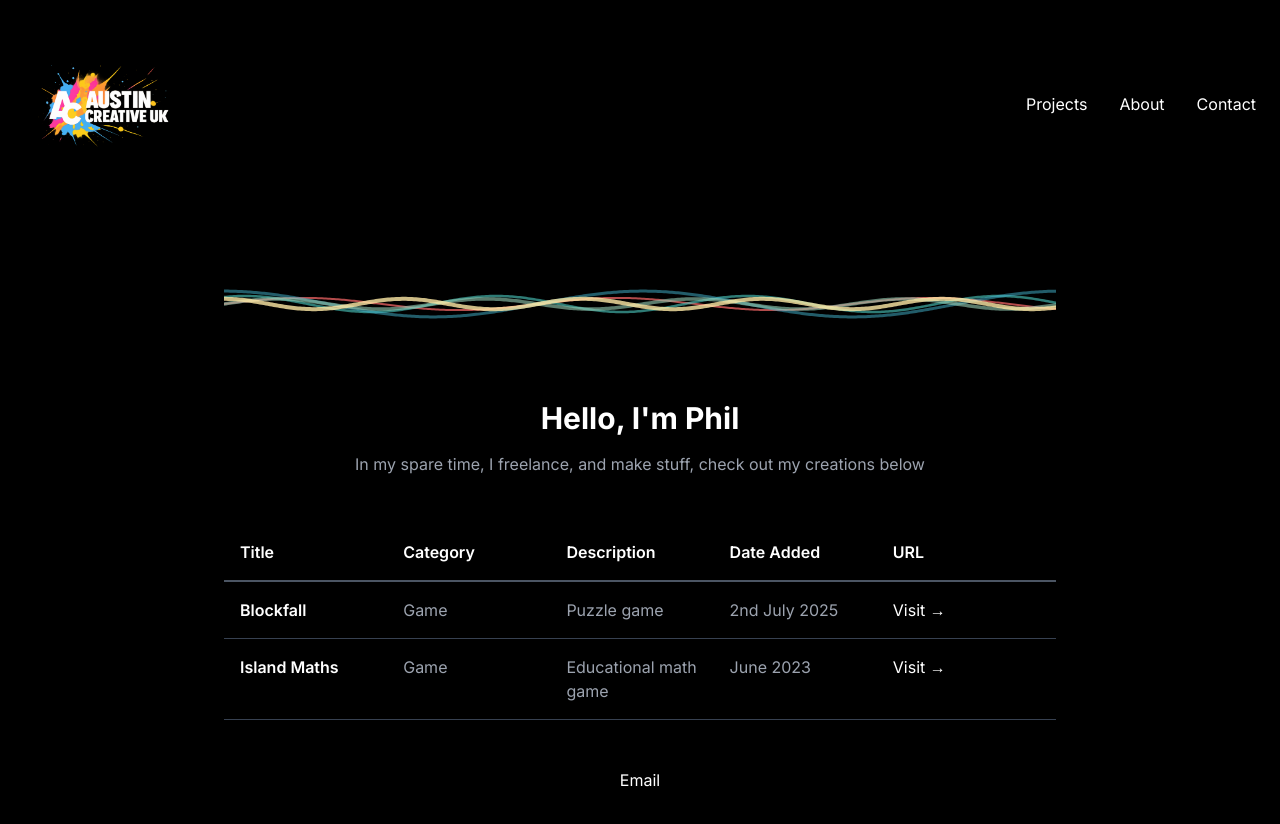
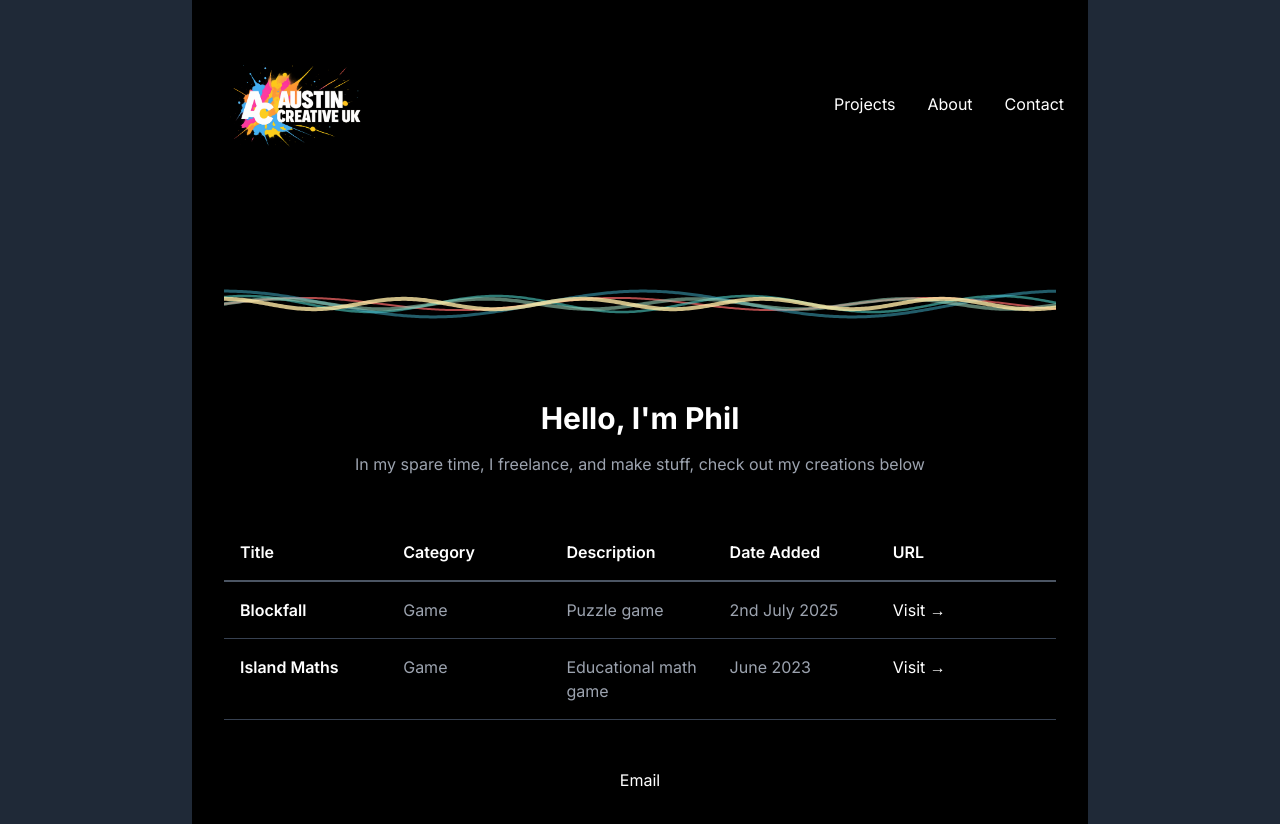
Before and after one commit to NitsuaFox/austincreative-website, a Next.js app: page / in a window 1280 px wide. Built offline with nearby package versions, Linux system fonts and the light colour scheme.

Commit message:
Lock menu bar to page width and add dark grey sides to content area

```diff
--- a/src/app/about/page.tsx
+++ b/src/app/about/page.tsx
@@ -3,9 +3,11 @@ import Link from 'next/link'
 
 export default function About() {
   return (
-    <main className="min-h-screen bg-black">
+    <main className="min-h-screen bg-gray-800">
+      {/* Content Container */}
+      <div className="max-w-4xl mx-auto bg-black min-h-screen">
         {/* Hero Navigation Bar */}
-      <nav className="flex items-center justify-between p-6 max-w-7xl mx-auto">
+        <nav className="flex items-center justify-between p-6">
           {/* Logo - Left */}
           <Link href="/">
             <div className="w-40 h-40 relative cursor-pointer">
@@ -28,7 +30,7 @@ export default function About() {
         </nav>
 
         {/* Content */}
-      <div className="p-8 max-w-4xl mx-auto">
+        <div className="p-8">
         {/* About Content */}
         <div className="text-center mb-12">
           <h1 className="text-4xl font-bold text-white mb-8">
@@ -64,6 +66,7 @@ export default function About() {
           </div>
         </div>
         </div>
+      </div>
     </main>
   )
 }
--- a/src/app/page.tsx
+++ b/src/app/page.tsx
@@ -3,9 +3,11 @@ import WaveAnimation from '../components/WaveAnimation'
 
 export default function Home() {
   return (
-    <main className="min-h-screen bg-black">
+    <main className="min-h-screen bg-gray-800">
+      {/* Content Container */}
+      <div className="max-w-4xl mx-auto bg-black min-h-screen">
         {/* Hero Navigation Bar */}
-      <nav className="flex items-center justify-between p-6 max-w-7xl mx-auto">
+        <nav className="flex items-center justify-between p-6">
           {/* Logo - Left */}
           <div className="w-40 h-40 relative">
             <Image
@@ -26,7 +28,7 @@ export default function Home() {
         </nav>
 
         {/* Content */}
-      <div className="p-8 max-w-4xl mx-auto">
+        <div className="p-8">
         {/* Wave Animation */}
         <div className="w-full h-32 mb-8">
           <WaveAnimation />
@@ -145,6 +147,7 @@ export default function Home() {
           </div>
         </div>
         </div>
+      </div>
     </main>
   )
 }
```
Lines whose indentation alone changed are shown as unchanged.
